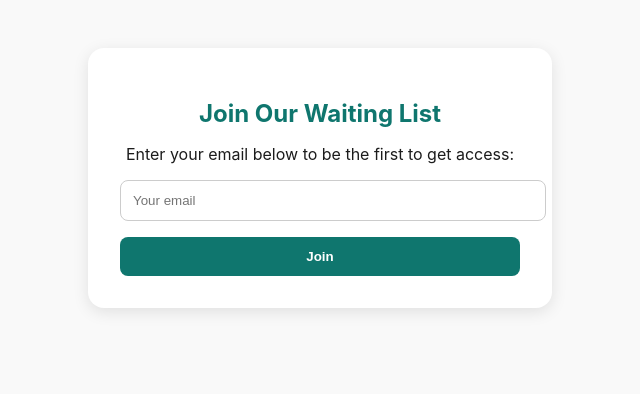
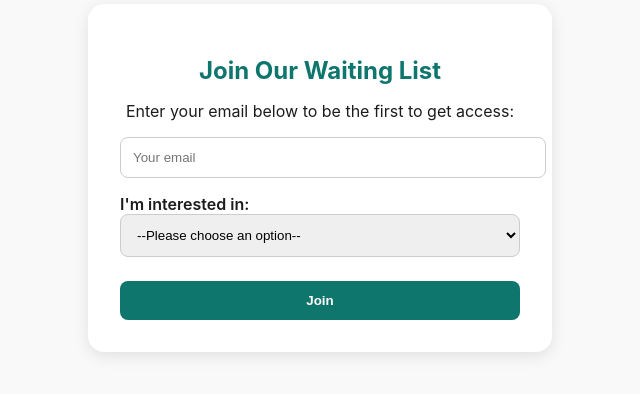
Before and after one commit to bdmorrison1717/fitkey-site, a React (Create React App) app: page /waitlist in a window 1280 px wide. Shown: the part 174-568 px from the top of the page, without its empty margins (320-960 px from the left). Built offline with nearby package versions, Linux system fonts and the light colour scheme.

Commit message:
Added userType dropdown to waitlist form and updated CSS styling

```diff
--- a/src/App.css
+++ b/src/App.css
@@ -36,8 +36,8 @@ body {
 }
 
 .logo-container {
-  width: 100px; /* Adjust based on desired width */
-  height: 100px; /* Match the cropped height */
+  width: 100px;
+  height: 100px;
   overflow: hidden;
   display: flex;
   justify-content: center;
@@ -214,6 +214,22 @@ body {
   margin-bottom: 1rem;
 }
 
+.waitlist-box select {
+  width: 100%;
+  padding: 0.75rem;
+  border: 1px solid #ccc;
+  border-radius: 8px;
+  margin-bottom: 1rem;
+}
+
+.waitlist-box label {
+  display: block;
+  text-align: left;
+  margin-bottom: 0.5rem;
+  font-weight: 600;
+  color: #1c1c1c;
+}
+
 .waitlist-box button {
   width: 100%;
   background: #0f766e;
@@ -225,6 +241,10 @@ body {
   cursor: pointer;
 }
 
+.waitlist-box button:hover {
+  background: #0d5f5a;
+}
+
 .confirmation-message {
   text-align: center;
   padding: 2rem;
--- a/src/WaitlistPage.js
+++ b/src/WaitlistPage.js
@@ -14,24 +14,7 @@ function WaitlistPage() {
             <form
               action="https://formspree.io/f/meogbgnj"
               method="POST"
-              onSubmit={(e) => {
-                e.preventDefault();
-                const form = e.target;
-                const data = new FormData(form);
-                fetch(form.action, {
-                  method: form.method,
-                  body: data,
-                  headers: {
-                    Accept: 'application/json',
-                  },
-                }).then((response) => {
-                  if (response.ok) {
-                    setSubmitted(true);
-                  } else {
-                    alert('There was a problem submitting the form.');
-                  }
-                });
-              }}
+              onSubmit={() => setSubmitted(true)}
             >
               <input
                 type="email"
@@ -39,6 +22,16 @@ function WaitlistPage() {
                 placeholder="Your email"
                 required
               />
+
+              <label>
+                I'm interested in:
+                <select name="userType" required>
+                  <option value="">--Please choose an option--</option>
+                  <option value="Member">Becoming a Member</option>
+                  <option value="Gym Partner">Becoming a Gym Partner</option>
+                </select>
+              </label>
+
               <button type="submit">Join</button>
             </form>
           </>
```
